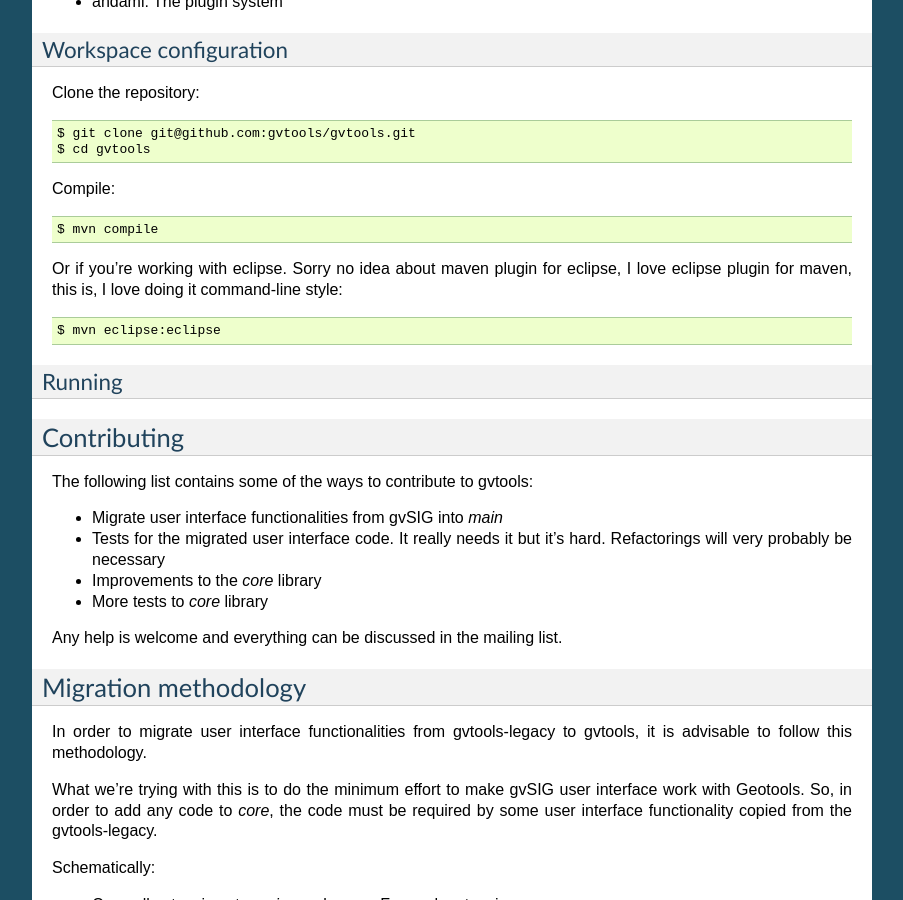
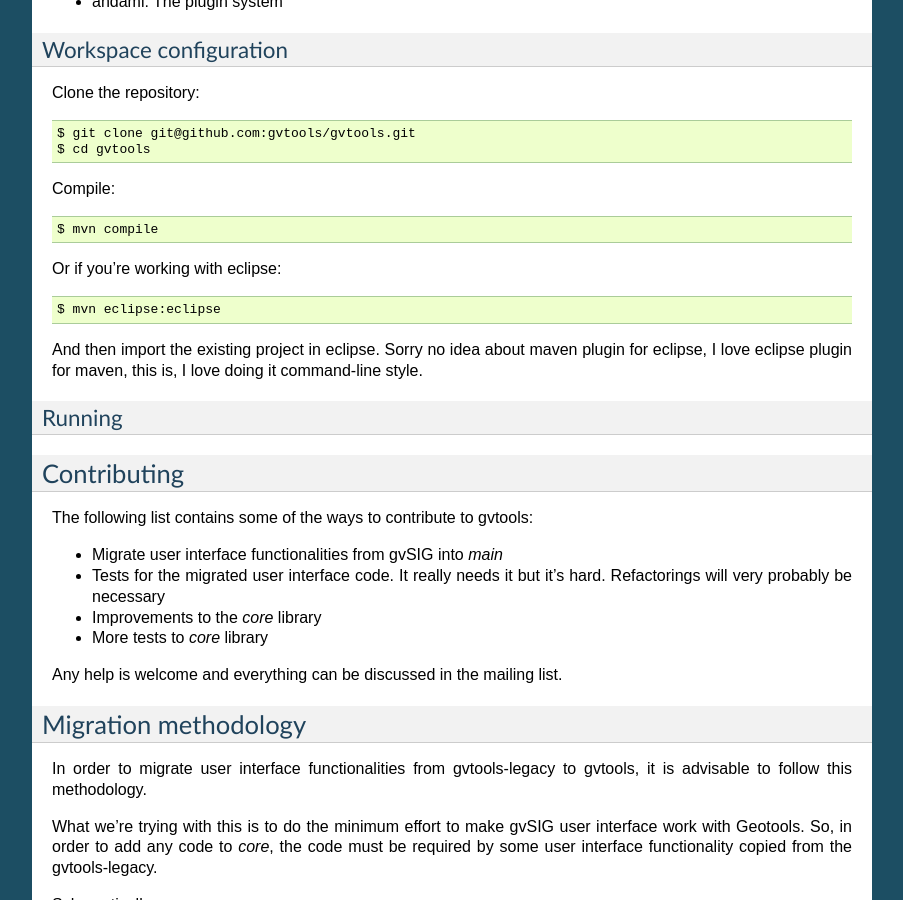
Before and after one commit to gvtools/gvtools, a Sphinx documentation site: the page built from doc/source/developer_guide.rst, in a window 1280 px wide and 900 px high, scrolled down 1011 px. Shown: the whole window, without its empty margins (198-1101 px from the left). Built offline with Sphinx 7.4.7, drawn with Linux system fonts in a browser that asks for light colours.

Commit message:
doc update

```diff
--- a/doc/source/developer_guide.rst
+++ b/doc/source/developer_guide.rst
@@ -66,11 +66,13 @@
 
 	$ mvn compile
 
-Or if you're working with eclipse. Sorry no idea about maven plugin for eclipse, I love
-eclipse plugin for maven, this is, I love doing it command-line style::
+Or if you're working with eclipse::
 
 	$ mvn eclipse:eclipse
 
+And then import the existing project in eclipse. Sorry no idea about maven
+plugin for eclipse, I love eclipse plugin for maven, this is, I love
+doing it command-line style.
 
 Running
 ........
```
